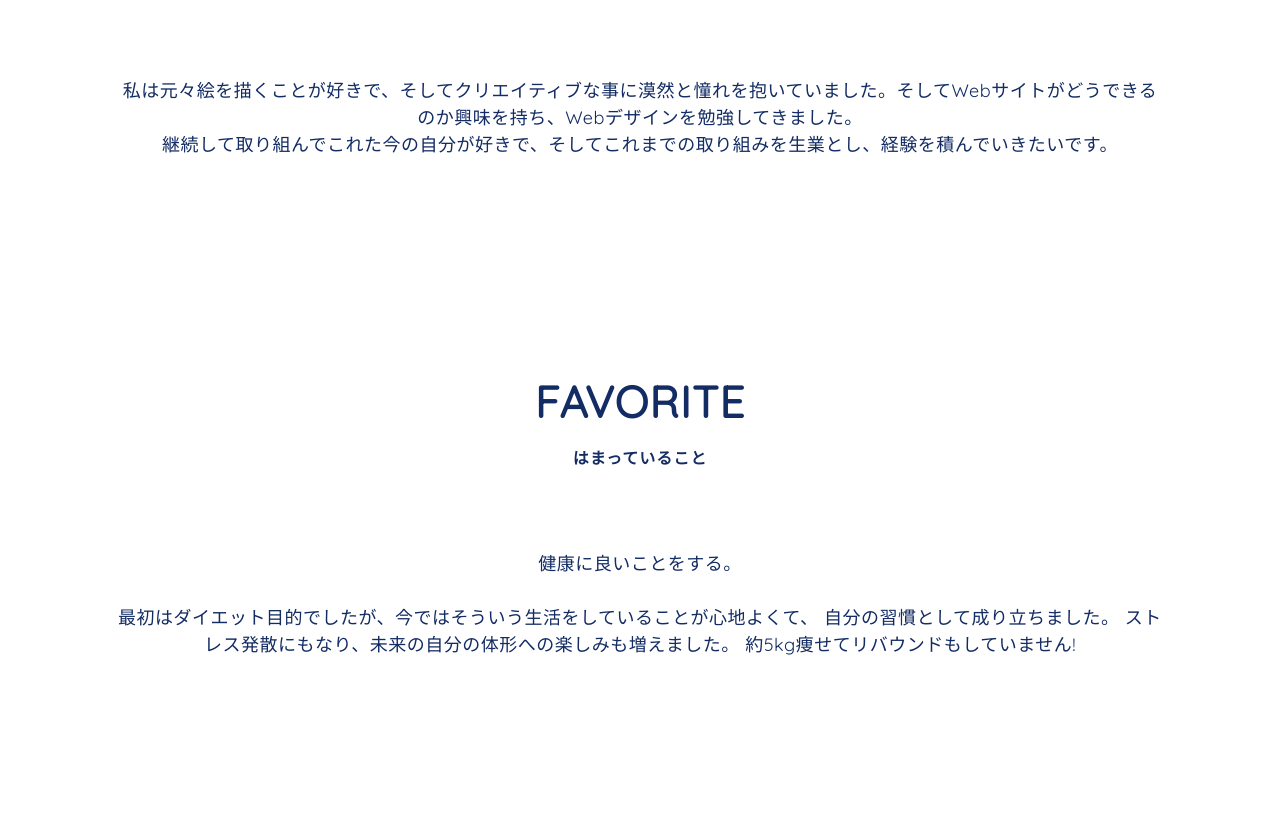
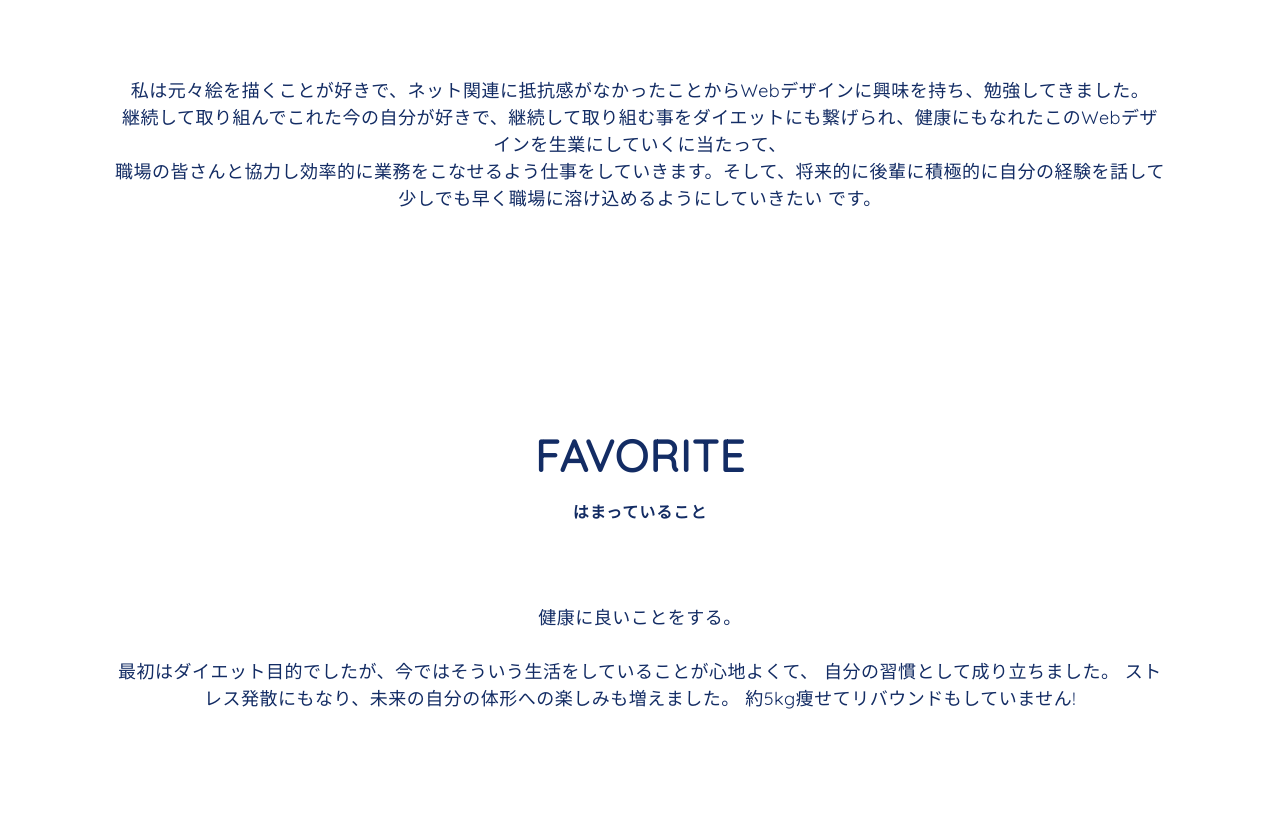
Before and after one commit to Ayumi-Yoshida/portfolio, a plain HTML site: page about.html in a window 1280 px wide. Shown: the part 2701-3516 px from the top of the page. Drawn offline with nearby package versions, Linux system fonts and the light colour scheme.

Commit message:
Update about.html

```diff
--- a/about.html
+++ b/about.html
@@ -149,8 +149,10 @@
               <div class="page-heading__ja">私の未来</div>
             </h2>
             <div class="about-future__text">
-              私は元々絵を描くことが好きで、そしてクリエイティブな事に漠然と憧れを抱いていました。そしてWebサイトがどうできるのか興味を持ち、Webデザインを勉強してきました。<br />
-              継続して取り組んでこれた今の自分が好きで、そしてこれまでの取り組みを生業とし、経験を積んでいきたいです。
+              私は元々絵を描くことが好きで、ネット関連に抵抗感がなかったことからWebデザインに興味を持ち、勉強してきました。<br />
+              継続して取り組んでこれた今の自分が好きで、継続して取り組む事をダイエットにも繋げられ、健康にもなれたこのWebデザインを生業にしていくに当たって、<br />
+              職場の皆さんと協力し効率的に業務をこなせるよう仕事をしていきます。そして、将来的に後輩に積極的に自分の経験を話して少しでも早く職場に溶け込めるようにしていきたい
+              です。
             </div>
           </div>
           <!-- // page-heading -->
```
